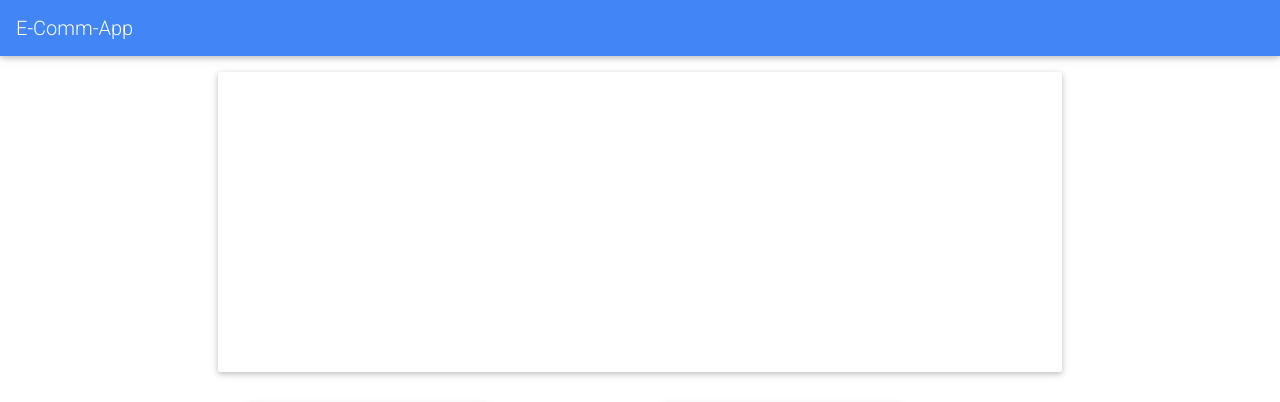
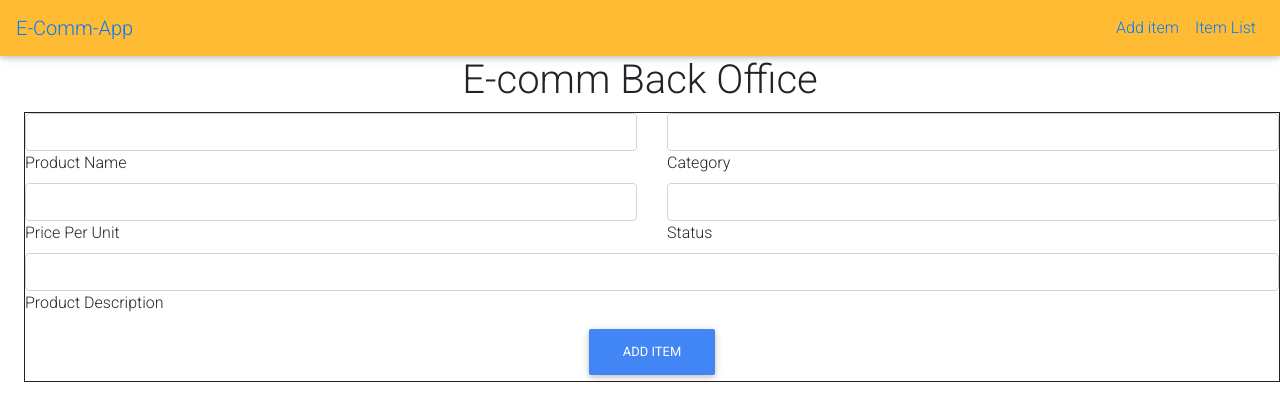
Before and after one commit to narayansatish/e-commerce, a React (Create React App) app: page /Add_Item in a window 1280 px wide. Shown: the top 402 px of the page. Built offline with nearby package versions, Linux system fonts and the light colour scheme; grey boxes are pictures that could not be loaded.

Commit message:
inventory

```diff
--- a/src/App.js
+++ b/src/App.js
@@ -3,9 +3,24 @@ import './App.css';
 import Home from './component/home';
 import { Link,Route, Switch,BrowserRouter   } from 'react-router-dom';
 import 'bootstrap/dist/css/bootstrap.min.css';
+import NavBar from './component/NavBar';
+import AddItem from './component/AddItem';
+import ItemList from './component/ItemList';
 
 function App() {
-  return (<div><Home/></div>);
+  return (<div>
+            <NavBar/>
+
+
+            <>
+            <Switch>
+              <Route path="/"  component={Home} exact/>
+              <Route path="/Add_Item"  component={AddItem} exact/>
+              <Route path="/Item_List"  component={ItemList} exact/>
+            </Switch>
+            </>
+
+        </div>);
 }
 
 export default App;
--- /dev/null
+++ b/src/component/AddItem.js
@@ -0,0 +1,91 @@
+import React, { useState} from 'react';
+
+import { Navbar, NavItem, NavDropdown, MenuItem, Nav, Row,Col,Container } from 'react-bootstrap';
+
+import ReactDOM from 'react-dom';
+
+function AddItem()
+    {
+        let [productName,setProductName]=useState("");
+        let [category,setCategory]=useState("");
+        let [pricePerUnit,setPricePerUnit]=useState("");
+        let [status,setStatus]=useState("");
+        let [description,setDescription]=useState("");
+        let [count,setCount]=useState(localStorage.getItem("count")==null ? 0:parseInt(localStorage.getItem("count")));
+        const storeTheDataInLocalStorage=()=>{
+            let data={};
+            setCount(()=>parseInt(count)+1);
+            data["productName"]=productName;
+            data["category"]=category;
+            data["pricePerUnit"]=pricePerUnit;
+            data["status"]=status;
+            data["description"]=description;
+            data["id"]=count;
+            let dataString = JSON.stringify(data);
+            localStorage.setItem(count, dataString);
+            localStorage.setItem("count",count);
+            setProductName("");
+            setCategory("");
+            setStatus("");
+            setDescription("");
+            setPricePerUnit("");
+
+        };
+return (<>
+        <h1 className="text-center">E-comm Back Office</h1>
+        <form className="ml-4 border border-dark ">
+            <Row >
+                <Col>
+
+                    <div class="form-outline">
+                        <input type="text" id="form3Example1" class="form-control" value={productName} onChange={(e)=>{setProductName(e.target.value)}}/>
+                        <label class="form-label" for="form3Example1">Product Name</label>
+                    </div>
+                </Col>
+
+                <Col>
+                    <div class="form-outline">
+                            <input type="text" id="form3Example2" class="form-control" value={category} onChange={(e)=>{setCategory(e.target.value)}}/>
+                            <label class="form-label" for="form3Example2">Category</label>
+                    </div>
+                </Col>
+
+            </Row>
+            <Row >
+                <Col>
+
+                    <div class="form-outline">
+                        <input type="text" id="form3Example1" class="form-control" value={pricePerUnit} onChange={(e)=>{setPricePerUnit(e.target.value)}} />
+                        <label class="form-label" for="form3Example1">Price Per Unit</label>
+                    </div>
+                </Col>
+
+                <Col>
+                    <div class="form-outline">
+                            <input type="text" id="form3Example2" class="form-control" value={status} onChange={(e)=>{setStatus(e.target.value)}} />
+                            <label class="form-label" for="form3Example2">Status</label>
+                    </div>
+                </Col>
+
+            </Row>
+            <Row >
+                <Col>
+
+                    <div class="form-outline">
+                        <input type="text" id="form3Example1" class="form-control" onChange={(e)=>{setDescription(e.target.value)}} value={description} />
+                        <label class="form-label" for="form3Example1">Product Description</label>
+                    </div>
+                </Col>
+
+
+
+            </Row>
+            <div className="text-center">
+            <button type="button" class="btn btn-primary btn-rounded" onClick={storeTheDataInLocalStorage}>Add Item</button>
+            </div>
+        </form>
+
+        </>);
+
+    }
+export default AddItem;
--- /dev/null
+++ b/src/component/ItemList.js
@@ -0,0 +1,50 @@
+import React from 'react';
+
+import { Navbar, NavItem, NavDropdown, MenuItem, Nav, Row,Col,Container } from 'react-bootstrap';
+
+import ReactDOM from 'react-dom';
+
+function ItemList()
+    {
+        const populateTable=()=>{
+            let count=localStorage.getItem("count"),temp,tableContent=[];
+            if(count!=null)
+                for(let i=1;i<=count;i++)
+                    {
+                    temp=localStorage.getItem(i);
+                    temp=JSON.parse(temp);
+                    tableContent.push(temp);
+
+                    }
+            return tableContent;
+            console.log(tableContent);
+        };
+
+        return (<>
+        <table class="table mt-3">
+  <thead>
+    <tr>
+      <th scope="col">id</th>
+      <th scope="col">Product Name</th>
+      <th scope="col">Category</th>
+      <th scope="col">pricePerUnit</th>
+      <th scope="col">Status</th>
+      <th scope="col">Description</th>
+    </tr>
+  </thead>
+    <tbody>
+            {(populateTable()).map((item)=>
+                <tr>
+                <th scope="row">{item["id"]}</th>
+                <td>{item["productName"]}</td>
+                <td>{item["category"]}</td>
+                <td>{item["pricePerUnit"]}</td>
+                <td>{item["status"]}</td>
+                <td>{item["description"]}</td>
+                </tr>
+            )}
+    </tbody>
+</table>
+        </>);
+    }
+export default ItemList;
--- a/src/component/NavBar.js
+++ b/src/component/NavBar.js
@@ -3,6 +3,7 @@ import {
     BrowserRouter as Router,
     Switch,
     Route,
+    Link,
     useParams,
   } from "react-router-dom";
   import { Navbar,Nav,NavDropdown,Form,FormControl,Button,Image     ,Row,Col                        } from 'react-bootstrap';
@@ -13,12 +14,15 @@ import {
             <Row>
                 <Col lg={12}>
 
-                        <Navbar bg="primary" variant="dark" expand="lg" sticky="top">
-                            <Navbar.Brand href="#home">E-Comm-App</Navbar.Brand>
+                        <Navbar bg="warning" variant="dark" expand="lg" sticky="top">
+                            <Navbar.Brand ><Link to="/">E-Comm-App</Link></Navbar.Brand>
 
-                         <Nav  className="ml-auto rounded">
-                            <Nav.Item>
-                            <img src="" ></img>
+                         <Nav  className="ml-auto text-white">
+                            <Nav.Item className="px-2">
+                            <Link to="/Add_Item">Add item</Link>
+                            </Nav.Item>
+                            <Nav.Item className="px-2">
+                            <Link to="/Item_List">Item List</Link>
                             </Nav.Item>
                          </Nav>
 
--- a/src/component/home.js
+++ b/src/component/home.js
@@ -12,7 +12,7 @@ function Home()
     {
 
     return (<div>
-            <NavBar/>
+
             <Row>
               <Col sm={{ span: 8, offset: 2 }}>
                 <JumboTron/>
--- a/src/index.js
+++ b/src/index.js
@@ -2,13 +2,15 @@ import React from 'react';
 import ReactDOM from 'react-dom';
 import './index.css';
 import App from './App';
-
+import { Link,Route, Switch,BrowserRouter   } from 'react-router-dom';
 import 'mdbreact/dist/css/mdb.css';
 
 
 ReactDOM.render(
   <React.StrictMode>
+  <BrowserRouter>
     <App />
+  </BrowserRouter>
   </React.StrictMode>,
   document.getElementById('root')
 );
```
Also changed, not shown: src/component/dist/ItemList.dev.js (added), 1 other file (tests, documents, lock files or other folders).
